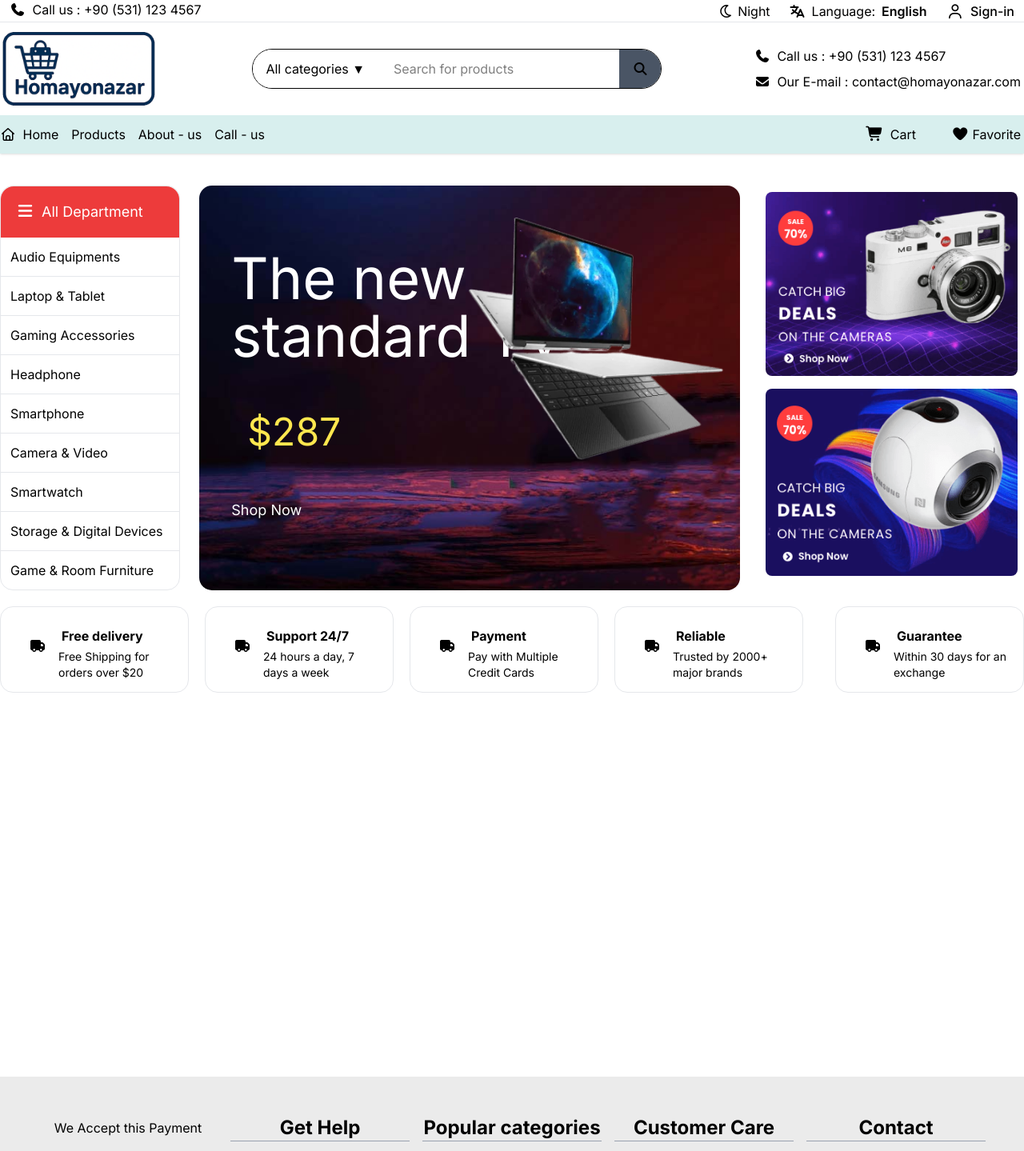
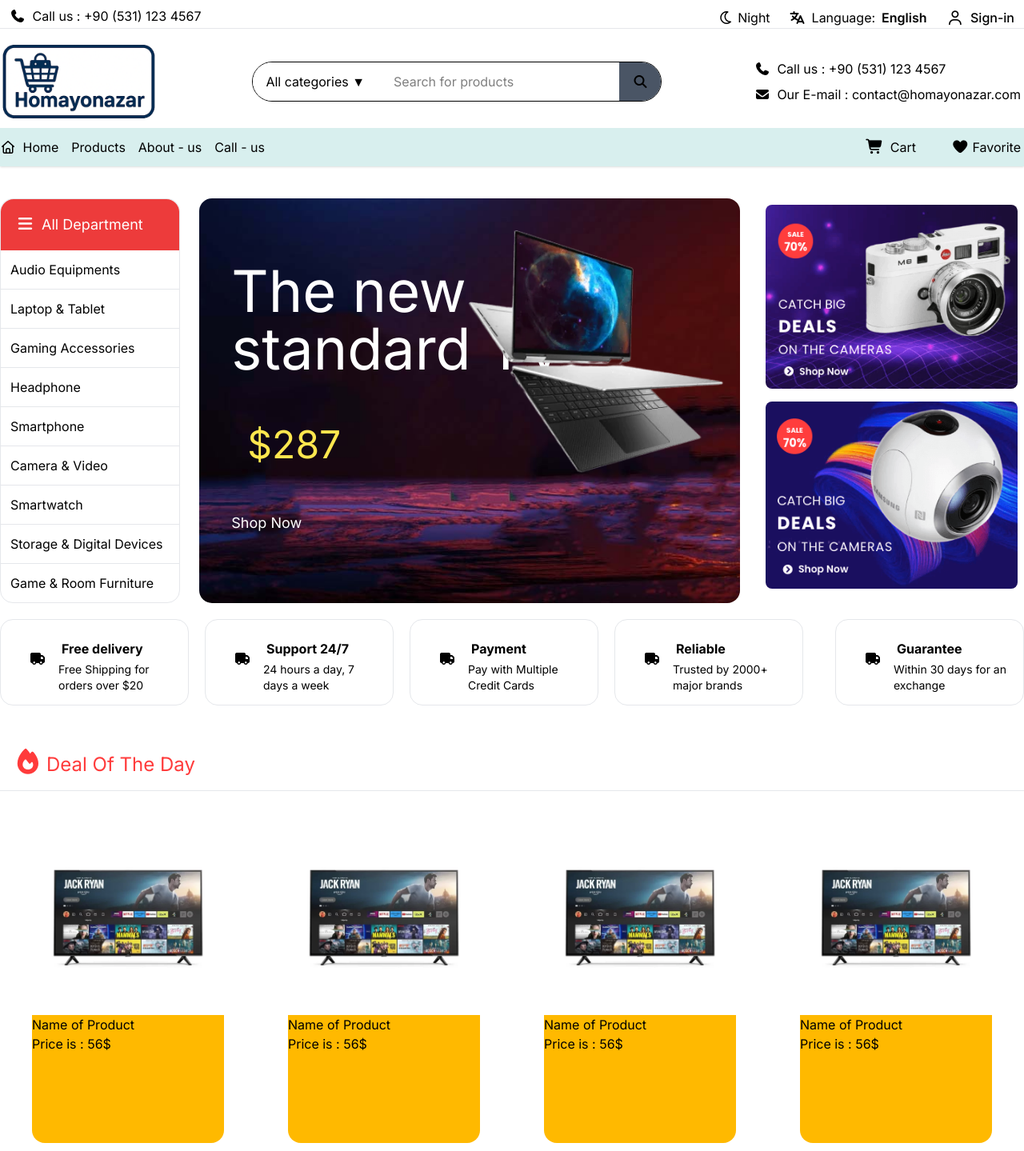
Before and after one commit to homayonazar/Mega-Shop-Project, a React (Vite) app: page / in a window 1280 px wide. Shown: the top 1439 px of the page at 80% size. Built offline with nearby package versions, Linux system fonts and the light colour scheme.

Commit message:
adding product boxes & axios & hooks...

```diff
--- a/index.html
+++ b/index.html
@@ -5,7 +5,7 @@
     <meta charset="UTF-8" />
     <link rel="icon" type="image/svg+xml" href="/vite.svg" />
     <meta name="viewport" content="width=device-width, initial-scale=1.0" />
-    <title>Vite + React + TS</title>
+    <title>Homayonazar | React ecommerce</title>
 </head>
 
 <body>
--- a/package.json
+++ b/package.json
@@ -13,6 +13,7 @@
     "@fortawesome/fontawesome-free": "^7.0.1",
     "@fortawesome/react-fontawesome": "^3.0.2",
     "@tailwindcss/vite": "^4.1.13",
+    "axios": "^1.12.1",
     "react": "^19.1.1",
     "react-dom": "^19.1.1",
     "react-router-dom": "^7.8.2",
--- a/src/components/Header.tsx
+++ b/src/components/Header.tsx
@@ -29,9 +29,10 @@ function Header() {
 
     return (
         <div className="shadow bg-[var(--bg)]">
+            <div className="upper_section py-2">
                 <div className="Upper_section_of_header w-full h-7 flex justify-between border-b-1 border-gray-200">                <div className="Left_side ms-3">
                     <i className="fas fa-light fa-phone"></i>
-                <span className="text-gray-700 m-1"> Call us : +90 (531) 123 4567</span>
+                    <span className="text-gray-700 m-1 py-10"> Call us : +90 (531) 123 4567</span>
                 </div>
                     <div className="flex items-center gap-6 text-gray-600">
 
@@ -62,8 +63,9 @@ function Header() {
 
                     </div>
                 </div>
+            </div>
             <Container>
-                <div className="Header_section w-full h-auto flex justify-between items-center ">
+                <div className="Header_section w-full h-auto flex justify-between items-center">
                     <div className="Logo_of_Site w-50 py-2">
                         <img src={Logo} alt="logo picture" />
                     </div>
--- /dev/null
+++ b/src/components/Product.tsx
@@ -0,0 +1,19 @@
+import img1 from "../assets/images/o_1301-488x488.webp"
+import img2 from "../assets/images/o_1501-488x488.webp"
+import img3 from "../assets/images/o_1601-488x488.webp"
+import img4 from "../assets/images/o_2003-488x488.webp"
+
+
+function Product() {
+    return (
+        <div className="PdctBox w-1/4 h-100 bg-amber-400 m-10 rounded-2xl flex flex-col items-center content-center">
+            <div className="img rounded-2xl">
+                <img src={img1} alt="image-1" />
+                <h2 >Name of Product</h2>
+                <p>Price is : <span className="text-red-600">56$</span></p>
+            </div>
+        </div>
+    )
+}
+
+export default Product
--- /dev/null
+++ b/src/components/Services/Api.tsx
@@ -0,0 +1,16 @@
+import axios from "axios";
+const client = axios.create({
+    baseURL: "https://homayonazar.com/api/new_api/db.json",
+});
+
+export async function getProducts() {
+    const { data } = await client ("");
+    return data;
+}
+
+
+export async function getProduct(id: string | number) {
+  const { data } = await client("");
+  const product = data.products.find((p: any) => p.id === id.toString());
+  return product;
+}
--- a/src/index.css
+++ b/src/index.css
@@ -37,7 +37,7 @@ body {
 }
 
 .dark {
-    --bg: #212121;
+    --bg: #1e1f20;
     --text: #e1e1e1;
     --myGreen: #1d2b2a;
     --myBlue: #162c3b;
@@ -68,3 +68,6 @@ p ,span , li , i ,h3{
 .yello-force {
   color: rgb(255, 231, 78) !important;
 }
+.red-force {
+  color: rgb(255, 59, 59) !important;
+}
--- a/src/pages/Home.tsx
+++ b/src/pages/Home.tsx
@@ -6,8 +6,27 @@ import imageMiddle from "../assets/images/middleImage.jpg"
 import middleimagePhoto from "../assets/images/img-prd9.webp"
 import img1Right from "../assets/images/img1Right.png"
 import img2Right from "../assets/images/img2Right.png"
+import Product from "../components/Product"
+import { useEffect, useState } from "react"
+import { getProducts } from "../components/Services/Api"
+
+
+
 
 function Home() {
+
+    // const [products, setProducts] = useState<IProduct[]>([])
+
+    // useEffect(() => {
+    //     getProducts().then((result) => {
+    //         setProducts(result.products);
+    //     });
+    // }, []);
+
+
+
+
+
     return (
         <div className="bg-[var(--bg)] w-full">
             <Header />
@@ -68,25 +87,25 @@ function Home() {
                         </div>
                     </div>
                     <div className="box2 w-1/5 me-5 mt-5 h-27 border-1 border-gray-200 rounded-2xl p-5 flex - flex-row">
-                    <div className="icon m-4"><i className="fas fa-light fa-truck"></i></div>
+                        <div className="icon m-4"><i className="fas fa-light fa-truck"></i></div>
                         <div className="textBox">
                             <p className="font-bold m-1">Support 24/7</p>
                             <p className="text-sm">24 hours a day, 7 days a week</p>
                         </div></div>
                     <div className="box3 w-1/5 me-5 mt-5 h-27 border-1 border-gray-200 rounded-2xl p-5 flex - flex-row">
-                    <div className="icon m-4"><i className="fas fa-light fa-truck"></i></div>
+                        <div className="icon m-4"><i className="fas fa-light fa-truck"></i></div>
                         <div className="textBox">
                             <p className="font-bold m-1">Payment</p>
                             <p className="text-sm">Pay with Multiple Credit Cards</p>
                         </div></div>
                     <div className="box4 w-1/5 me-5 mt-5 h-27 border-1 border-gray-200 rounded-2xl p-5 flex - flex-row">
-                    <div className="icon m-4"><i className="fas fa-light fa-truck"></i></div>
+                        <div className="icon m-4"><i className="fas fa-light fa-truck"></i></div>
                         <div className="textBox">
                             <p className="font-bold m-1">Reliable</p>
                             <p className="text-sm">Trusted by 2000+ major brands</p>
                         </div></div>
                     <div className="box5 w-1/5 ms-5 mt-5 h-27 border-1 border-gray-200 rounded-2xl p-5 flex - flex-row">
-                    <div className="icon m-4"><i className="fas fa-light fa-truck"></i></div>
+                        <div className="icon m-4"><i className="fas fa-light fa-truck"></i></div>
                         <div className="textBox">
                             <p className="font-bold m-1">Guarantee</p>
                             <p className="text-sm">Within 30 days for an exchange</p>
@@ -94,7 +113,18 @@ function Home() {
                 </div>
 
 
+                <div className="DealOfDay mt-10">
+                    <div className="textofDeal p-4 border-b-1 border-gray-200">
+                        <i className="fa-solid fa-fire red-force text-3xl"></i> <p className="red-force inline text-2xl ">Deal Of The Day </p>
+                    </div>
+                    <div className="products_box w-full flex flex-row ">
+                        <Product />
+                        <Product />
+                        <Product />
+                        <Product />
 
+                    </div>
+                </div>
             </Container>
 
 
```
Also changed, not shown: public/favicon.ico.webp (added), src/components/contexts/ShppingCartContext.tsx (added), 1 other file (tests, documents, lock files or other folders). Lines whose indentation alone changed are shown as unchanged.
